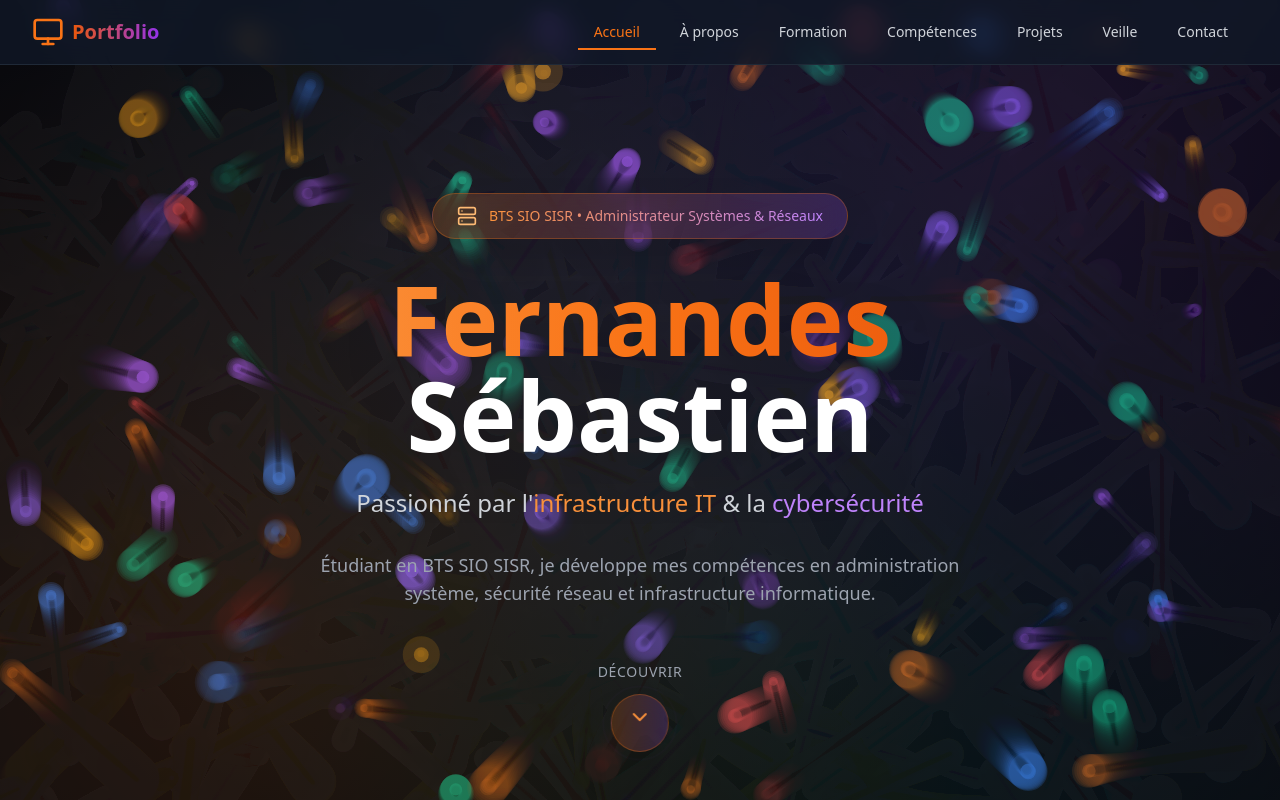
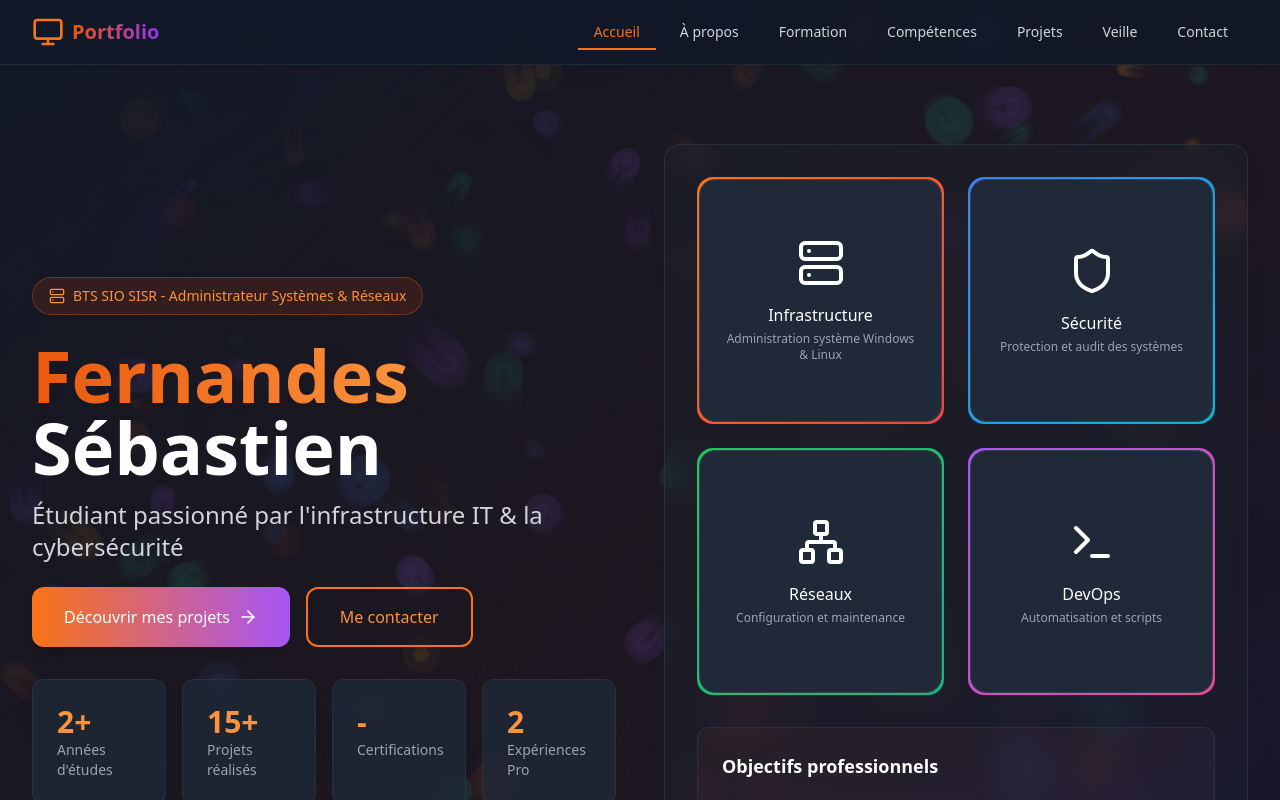
Before and after one commit to CapitaineRick/Portfolio, a React (Vite) app: page / in a window 1280 px wide. Shown: the top 800 px of the page. Built offline with nearby package versions, Linux system fonts and the light colour scheme.

Commit message:
Fix deployment issues and redeploy

```diff
--- a/src/components/sections/Hero.tsx
+++ b/src/components/sections/Hero.tsx
@@ -167,6 +167,20 @@ const Hero: React.FC = () => {
     };
   }, []);
 
+  const scrollToProjects = () => {
+    const projectsSection = document.querySelector('#projects');
+    if (projectsSection) {
+      projectsSection.scrollIntoView({ behavior: 'smooth' });
+    }
+  };
+
+  const scrollToContact = () => {
+    const contactSection = document.querySelector('#contact');
+    if (contactSection) {
+      contactSection.scrollIntoView({ behavior: 'smooth' });
+    }
+  };
+
   const scrollToAbout = () => {
     const aboutSection = document.querySelector('#about');
     if (aboutSection) {
@@ -177,72 +191,179 @@ const Hero: React.FC = () => {
   return (
     <section
       id="home"
-      className="h-screen flex items-center justify-center relative overflow-hidden"
-      style={{
-        background: `
-          radial-gradient(circle at 20% 80%, rgba(249, 115, 22, 0.4) 0%, transparent 60%),
-          radial-gradient(circle at 80% 20%, rgba(168, 85, 247, 0.4) 0%, transparent 60%),
-          radial-gradient(circle at 40% 40%, rgba(59, 130, 246, 0.3) 0%, transparent 60%),
-          radial-gradient(circle at 60% 80%, rgba(16, 185, 129, 0.3) 0%, transparent 60%),
-          linear-gradient(135deg, #0f172a 0%, #1e293b 30%, #0f172a 70%, #1e293b 100%)
-        `
-      }}
+      className="min-h-screen flex items-center justify-center relative overflow-hidden"
     >
       {/* Canvas de particules */}
       <canvas
         ref={canvasRef}
-        className="absolute inset-0 opacity-70"
+        className="absolute inset-0 opacity-20"
         style={{ zIndex: 1 }}
       />
 
-      {/* Contenu principal centré */}
-      <div className="relative z-10 text-center px-4 sm:px-6 lg:px-8 max-w-6xl mx-auto">
+      {/* Gradient Overlay */}
+      <div className="absolute inset-0 bg-gradient-to-br from-gray-900/90 via-orange-900/10 to-purple-900/10" style={{ zIndex: 2 }} />
 
-        {/* Animation d'entrée spectaculaire */}
-        <div className={`transition-all duration-2000 ease-out ${
-          isVisible
-            ? 'opacity-100 translate-y-0 scale-100'
-            : 'opacity-0 translate-y-20 scale-95'
-        }`}>
-
-          {/* Badge professionnel */}
-          <div className="inline-flex items-center gap-3 px-6 py-3 rounded-full bg-gradient-to-r from-orange-500/20 to-purple-500/20 backdrop-blur-xl border border-orange-500/30 text-orange-300 text-sm font-medium mb-8 shadow-2xl">
-            <Server className="w-5 h-5" />
-            <span className="bg-clip-text text-transparent bg-gradient-to-r from-orange-400 to-purple-400">
-              BTS SIO SISR • Administrateur Systèmes & Réseaux
-            </span>
+      <div className="max-w-7xl mx-auto px-4 sm:px-6 lg:px-8 py-20 relative" style={{ zIndex: 3 }}>
+        <div
+          ref={heroRef}
+          className="flex flex-col lg:flex-row items-center gap-12 transition-all duration-300 opacity-100 translate-y-0"
+        >
+          {/* Left Column */}
+          <div className="lg:w-1/2 space-y-8">
+            <div className="space-y-6 text-center lg:text-left">
+              <div className="inline-flex items-center gap-2 px-4 py-2 rounded-full bg-orange-900/30 text-orange-400 text-sm font-medium border border-orange-500/30">
+                <Server className="w-4 h-4" />
+                BTS SIO SISR - Administrateur Systèmes & Réseaux
               </div>
 
-          {/* Titre principal spectaculaire */}
-          <div className="mb-8">
-            <h1 className="text-5xl md:text-7xl lg:text-8xl font-black mb-6 leading-none">
-              <span className="block bg-clip-text text-transparent bg-gradient-to-r from-orange-400 via-orange-500 to-orange-600 drop-shadow-2xl">
+              <div>
+                <h1 className="text-5xl md:text-6xl lg:text-7xl font-bold mb-4">
+                  <span className="bg-clip-text text-transparent bg-gradient-to-r from-orange-600 to-orange-400">
                     Fernandes
                   </span>
-              <span className="block text-white drop-shadow-2xl">
+                  <br />
+                  <span className="text-white">
                     Sébastien
                   </span>
                 </h1>
-
-            {/* Sous-titre élégant */}
-            <p className="text-lg md:text-xl lg:text-2xl text-gray-300 font-light leading-relaxed max-w-4xl mx-auto">
-              Passionné par l'<span className="text-orange-400 font-medium">infrastructure IT</span> &
-              la <span className="text-purple-400 font-medium">cybersécurité</span>
+                <p className="text-xl md:text-2xl text-gray-300 leading-relaxed">
+                  Étudiant passionné par l'infrastructure IT & la cybersécurité
                 </p>
               </div>
 
-          {/* Remplace tout le contenu en dessous par quelque chose de simple */}
+              <div className="flex flex-wrap gap-4 justify-center lg:justify-start">
+                <button
+                  onClick={scrollToProjects}
+                  className="px-8 py-4 bg-gradient-to-r from-orange-500 to-purple-500 text-white rounded-xl
+                            hover:opacity-90 transform hover:scale-105
+                            transition-all duration-300 shadow-lg hover:shadow-orange-500/25
+                            flex items-center gap-2 font-medium"
+                >
+                  Découvrir mes projets
+                  <ArrowRight className="w-5 h-5" />
+                </button>
+                <button
+                  onClick={scrollToContact}
+                  className="px-8 py-4 border-2 border-orange-500 text-orange-400
+                            hover:bg-orange-900/20 rounded-xl
+                            transform hover:scale-105 transition-all duration-300
+                            flex items-center gap-2 font-medium backdrop-blur-sm"
+                >
+                  Me contacter
+                </button>
+              </div>
+            </div>
+
+            {/* Stats Grid */}
+            <div className="grid grid-cols-2 md:grid-cols-4 gap-4">
+              <div className="p-6 rounded-xl bg-gray-800/80 backdrop-blur shadow-lg border border-gray-700/50">
+                <div className="font-bold text-3xl text-orange-400">2+</div>
+                <div className="text-sm text-gray-400">Années d'études</div>
+              </div>
+              <div className="p-6 rounded-xl bg-gray-800/80 backdrop-blur shadow-lg border border-gray-700/50">
+                <div className="font-bold text-3xl text-orange-400">15+</div>
+                <div className="text-sm text-gray-400">Projets réalisés</div>
+              </div>
+              <div className="p-6 rounded-xl bg-gray-800/80 backdrop-blur shadow-lg border border-gray-700/50">
+                <div className="font-bold text-3xl text-orange-400">-</div>
+                <div className="text-sm text-gray-400">Certifications</div>
+              </div>
+              <div className="p-6 rounded-xl bg-gray-800/80 backdrop-blur shadow-lg border border-gray-700/50">
+                <div className="font-bold text-3xl text-orange-400">2</div>
+                <div className="text-sm text-gray-400">Expériences Pro</div>
+              </div>
+            </div>
+          </div>
+
+          {/* Right Column - Skills Showcase */}
+          <div className="lg:w-1/2 relative">
+            <div className="relative bg-gray-800/30 backdrop-blur-lg rounded-2xl p-8 shadow-xl border border-gray-700/50">
               <div className="space-y-8">
-            <p className="text-gray-400 text-lg max-w-2xl mx-auto">
-              Étudiant en BTS SIO SISR, je développe mes compétences en administration système,
-              sécurité réseau et infrastructure informatique.
+                {/* Featured Skills */}
+                <div className="grid grid-cols-2 gap-6">
+                  {[
+                    {
+                      icon: Server,
+                      label: 'Infrastructure',
+                      gradient: 'from-orange-500 to-red-500',
+                      description: 'Administration système Windows & Linux'
+                    },
+                    {
+                      icon: Shield,
+                      label: 'Sécurité',
+                      gradient: 'from-blue-500 to-cyan-500',
+                      description: 'Protection et audit des systèmes'
+                    },
+                    {
+                      icon: Network,
+                      label: 'Réseaux',
+                      gradient: 'from-green-500 to-emerald-500',
+                      description: 'Configuration et maintenance'
+                    },
+                    {
+                      icon: Terminal,
+                      label: 'DevOps',
+                      gradient: 'from-purple-500 to-pink-500',
+                      description: 'Automatisation et scripts'
+                    }
+                  ].map((item, index) => (
+                    <div
+                      key={index}
+                      className="relative group transition-all duration-300"
+                    >
+                      <div className={`
+                        w-full aspect-square rounded-2xl
+                        bg-gradient-to-br ${item.gradient}
+                        p-0.5 transition-all duration-300
+                        group-hover:scale-105 cursor-pointer
+                      `}>
+                        <div className="w-full h-full rounded-2xl bg-gray-800 p-6
+                                      flex flex-col items-center justify-center gap-4
+                                      border border-gray-700">
+                          <item.icon className="w-12 h-12 text-white transition-transform duration-300
+                                              group-hover:scale-110 group-hover:rotate-6" />
+                          <div className="text-center">
+                            <div className="font-medium text-white mb-1">
+                              {item.label}
+                            </div>
+                            <p className="text-xs text-gray-400">
+                              {item.description}
                             </p>
                           </div>
                         </div>
                       </div>
+                    </div>
+                  ))}
+                </div>
 
-      {/* Indicateur de scroll animé - repositionné */}
-      <div className="absolute bottom-12 left-1/2 transform -translate-x-1/2 z-20 flex flex-col items-center space-y-3">
+                {/* Current Focus */}
+                <div className="bg-gradient-to-br from-orange-500/5 to-purple-500/5 rounded-xl p-6 border border-gray-700/50">
+                  <h3 className="text-lg font-semibold mb-4 text-white">
+                    Objectifs professionnels
+                  </h3>
+                  <ul className="space-y-3">
+                    <li className="flex items-center gap-2 text-sm text-gray-300">
+                      <div className="w-2 h-2 rounded-full bg-orange-500"></div>
+                      Devenir expert en sécurité des systèmes
+                    </li>
+                    <li className="flex items-center gap-2 text-sm text-gray-300">
+                      <div className="w-2 h-2 rounded-full bg-blue-500"></div>
+                      Spécialisation en pentesting
+                    </li>
+                    <li className="flex items-center gap-2 text-sm text-gray-300">
+                      <div className="w-2 h-2 rounded-full bg-green-500"></div>
+                      Certification en cybersécurité
+                    </li>
+                  </ul>
+                </div>
+              </div>
+            </div>
+          </div>
+        </div>
+      </div>
+
+      {/* Indicateur de scroll animé */}
+      <div className="absolute bottom-8 left-1/2 transform -translate-x-1/2 z-20 flex flex-col items-center space-y-3">
         <div className="text-gray-400 text-sm font-medium tracking-wider uppercase">
           Découvrir
         </div>
--- a/vite.config.ts
+++ b/vite.config.ts
@@ -15,9 +15,12 @@ export default defineConfig({
   build: {
     rollupOptions: {
       output: {
-        // nécessaire pour les workers dans certaines configs
         manualChunks: undefined,
       },
     },
+    outDir: 'dist',
+    assetsDir: 'assets',
+    sourcemap: false,
+    minify: 'terser',
   },
 });
```
Lines whose indentation alone changed are shown as unchanged.
